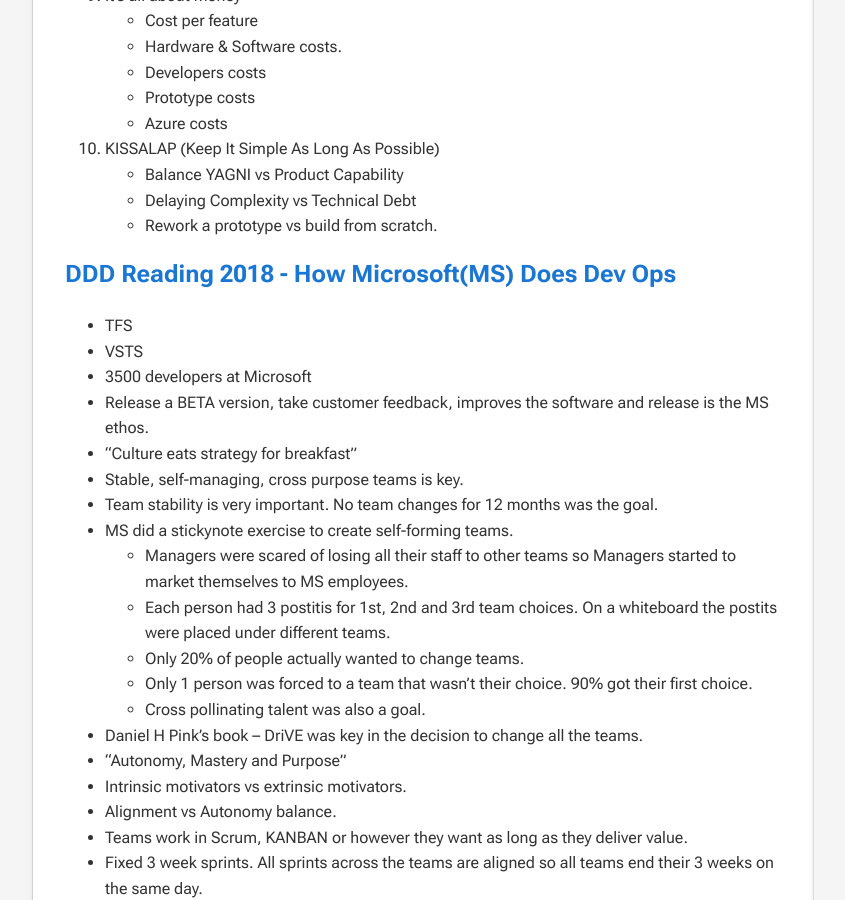
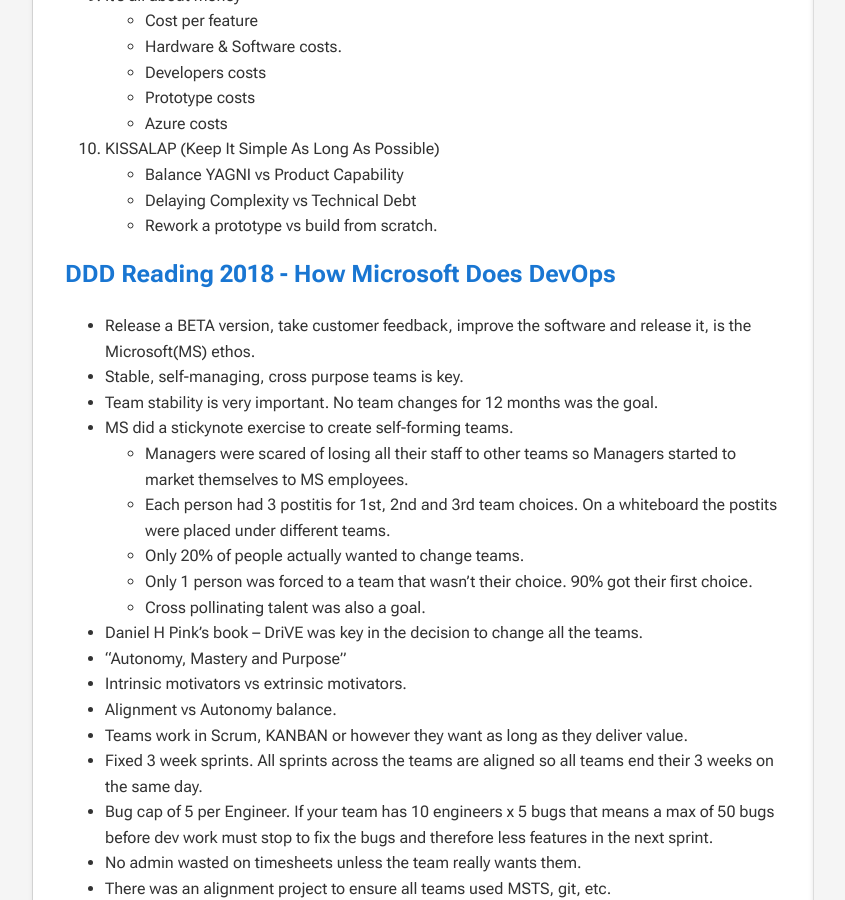
Before and after one commit to dazstaffs/blog, a Jekyll site: the page built from _posts/2025-08-03-DDDNotes.md, in a window 1280 px wide and 900 px high, scrolled down 2743 px. Shown: the whole window, without its empty margins (217-1062 px from the left). Built offline with Jekyll 4.4.1, drawn with Linux system fonts in a browser that asks for light colours.

Commit message:
fixed formatting in DDD article

```diff
--- a/_posts/2025-08-03-DDDNotes.md
+++ b/_posts/2025-08-03-DDDNotes.md
@@ -99,13 +99,9 @@ The 10 more things:
     - Delaying Complexity vs Technical Debt
     - Rework a prototype vs build from scratch.
 
-## DDD Reading 2018 - How Microsoft(MS) Does Dev Ops
+## DDD Reading 2018 - How Microsoft Does DevOps
 
-- TFS
-- VSTS
-- 3500 developers at Microsoft
-- Release a BETA version, take customer feedback, improves the software and release is the MS ethos.
-- "Culture eats strategy for breakfast"
+- Release a BETA version, take customer feedback, improve the software and release it, is the Microsoft(MS) ethos.
 - Stable, self-managing, cross purpose teams is key.
 - Team stability is very important. No team changes for 12 months was the goal.
 - MS did a stickynote exercise to create self-forming teams.
```
